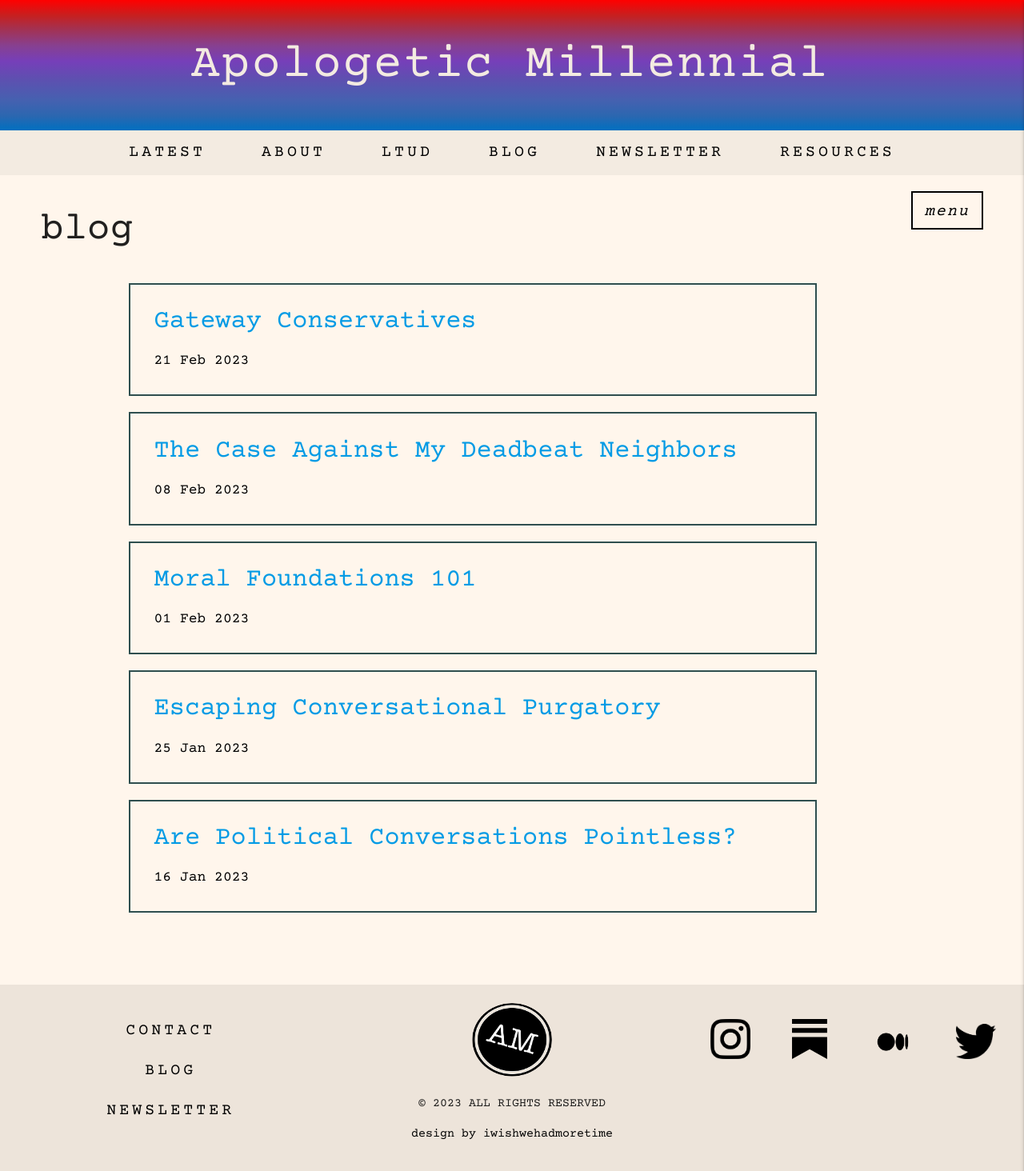
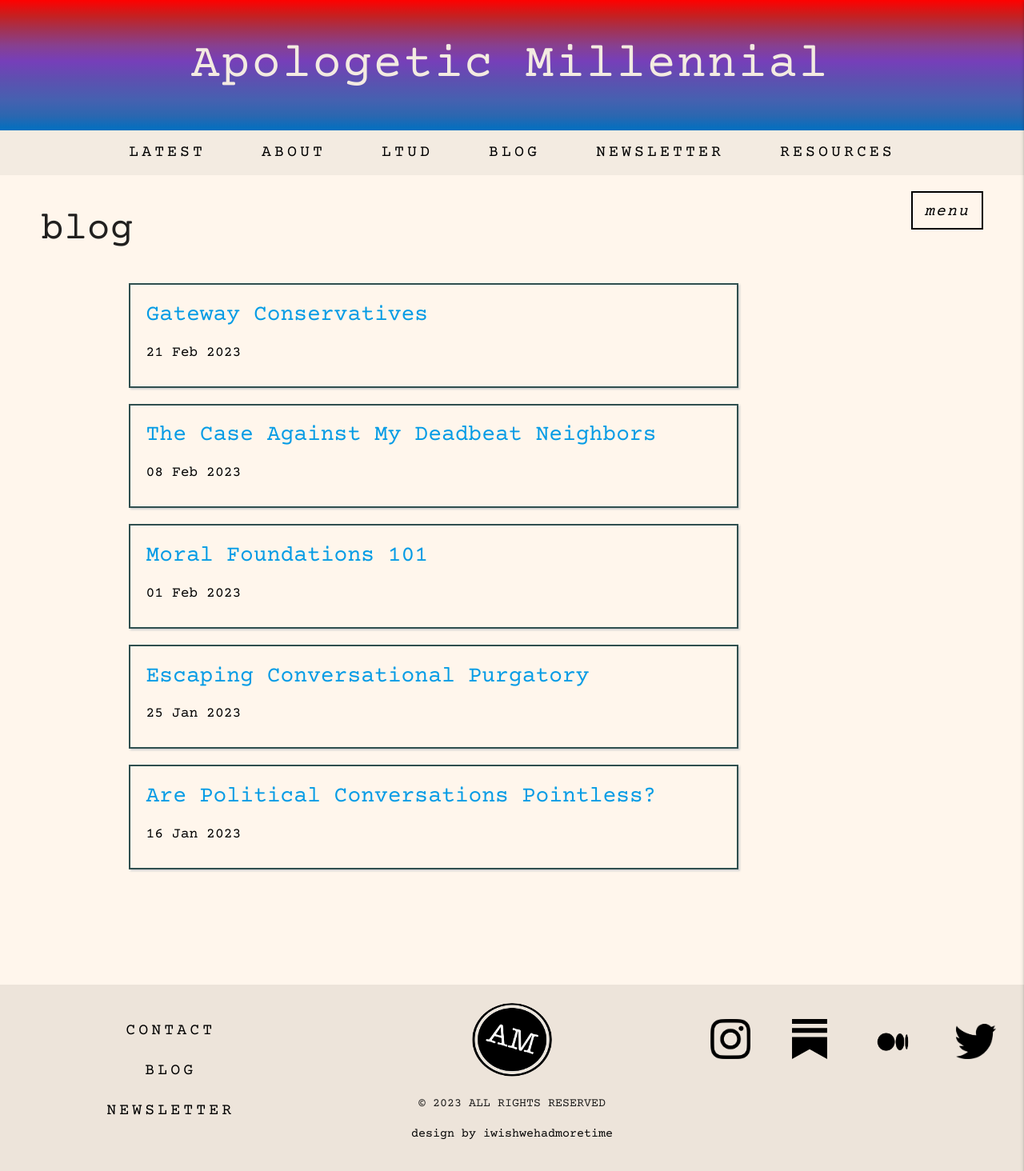
Before and after one commit to khiciste/apologetic_millennial, a Jekyll site: the page built from blog/index.html, in a window 1280 px wide. Shown: the whole page at 80% size. Built offline with Jekyll 4.4.1, drawn with Linux system fonts in a browser that asks for light colours; some web fonts are replaced.

Commit message:
post preview card styling

```diff
--- a/blog/index.html
+++ b/blog/index.html
@@ -6,15 +6,15 @@ title: blog
 <h1>{{ page.title }}</h1>
 
 	<div class="row">
-    <div class="col s12 offset-l1 l9">
+    <div class="col s12 m9 offset-l1 l8">
       <ul class="posts">
 
         {% for post in site.posts %}
           <a href="{{ post.url }}" title="{{ post.title }}">
             <li class="post-preview-card">
-              <h3>
+              <h4>
                 {{ post.title }}
-              </h3>
+              </h4>
               <p class="black-text">{{ post.date | date_to_string }}</p>
               <!-- » -->
             </li>
--- a/styles/style.css
+++ b/styles/style.css
@@ -354,6 +354,10 @@ main h3 {
   font-size: 32px;
 }
 
+main h4 {
+  font-size: 28px;
+}
+
 main h5 {
   font-size: 20px;
 }
@@ -401,9 +405,17 @@ main li {
 
 .post-preview-card {
   background-color: rgb(255, 246, 236);
-  padding: 0 30px 10px 30px;
+  padding: 0 20px 10px 20px;
   margin-bottom: 20px;
   border: 2px solid darkslategrey;
+  box-shadow: 2px 2px 2px lightgrey;
+  transition:
+    transform 250ms linear,
+    box-shadow 250ms linear;
+}
+.post-preview-card:hover {
+  transform: translate(1px, -2px);
+  box-shadow: 2px 2px 2px grey;
 }
 
 .black-text {
```
